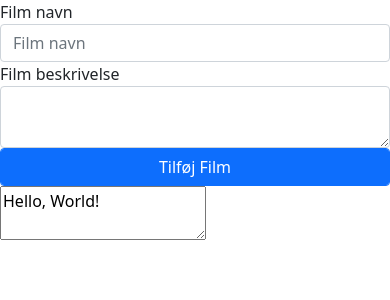
After one commit to Inzaneeksd/Showcase, a PHP site: page /insert.php in a window 390 px wide. The commit adds this page. Shown: the top 300 px of the page. Run offline with PHP 8.4, Linux system fonts and the light colour scheme; style sheets or scripts are compiled from the project's sources; some libraries are stand-ins or nearby versions.

Commit message:
Del 1 - Færdig

```diff
--- /dev/null
+++ b/insert.php
@@ -0,0 +1,71 @@
+<?php
+require "settings/init.php";
+
+if(!empty($_POST["data"])){
+    $data = $_POST["data"];
+
+    $sql = "INSERT INTO film (filmNavn, filmBeskrivelse) VALUES(:filmNavn, :filmBeskrivelse)";
+    $bind = [":filmNavn" => $data["filmNavn"], ":filmBeskrivelse" => $data["filmBeskrivelse"]];
+
+    $db->sql($sql, $bind, false);
+
+    echo "Filmen er nu tilføjet. <a href='insert.php'>Indsæt en film mere</a>";
+    exit;
+}
+
+?>
+
+<!DOCTYPE html>
+<html lang="da">
+<head>
+    <meta charset="utf-8">
+
+    <title>Indsæt til database</title>
+
+    <meta name="robots" content="All">
+    <meta name="author" content="Udgiver">
+    <meta name="copyright" content="Information om copyright">
+
+    <link href="css/bootstrap.css" rel="stylesheet" type="text/css">
+    <link href="css/styles.css" rel="stylesheet" type="text/css">
+
+    <meta name="viewport" content="width=device-width, initial-scale=1">
+
+    <script src="https://cdn.tiny.cloud/1/hlaucnjtm62q2mbwenuj5937m2owjupg7iysmkxfowl2f8z6/tinymce/5/tinymce.min.js" referrerpolicy="origin"></script>
+
+</head>
+
+<body>
+
+<form method="post" action="insert.php">
+    <div class="row">
+        <div class="col-12 col-md-6">
+            <label for="filmNavn">Film navn</label>
+            <input class="form-control" type="text" name="data[filmNavn]" id="filmNavn" placeholder="Film navn" value="">
+        </div>
+        <div class="col-12">
+            <div class="form-group">
+                <label for="filmBeskrivelse">Film beskrivelse</label>
+                <textarea class="form-control" name="data[filmBeskrivelse]" id="filmBeskrivelse"></textarea>
+            </div>
+        </div>
+        <div class="col-12 col-md-6 offset-md-6">
+            <button class="form-control btn btn-primary" type="submit" id="btnSubmit">Tilføj Film</button>
+        </div>
+    </div>
+</form>
+
+
+
+<form method="post">
+    <textarea id="mytextarea">Hello, World!</textarea>
+</form>
+
+<script src="node_modules/bootstrap/dist/js/bootstrap.bundle.min.js"></script>
+<script>
+    tinymce.init({
+        selector: '#mytextarea'
+    });
+</script>
+</body>
+</html>
--- a/settings/init.php
+++ b/settings/init.php
@@ -5,7 +5,7 @@ define("CONFIG_LIVE", "0"); // 0: Test enviroment || 1: Live enviroment
 
 if(CONFIG_LIVE == 0){
     $DB_SERVER = "localhost";
-    $DB_NAME = "webshop";
+    $DB_NAME = "filmarkiv";
     $DB_USER = "root";
     $DB_PASS = "";
 }else{
```
